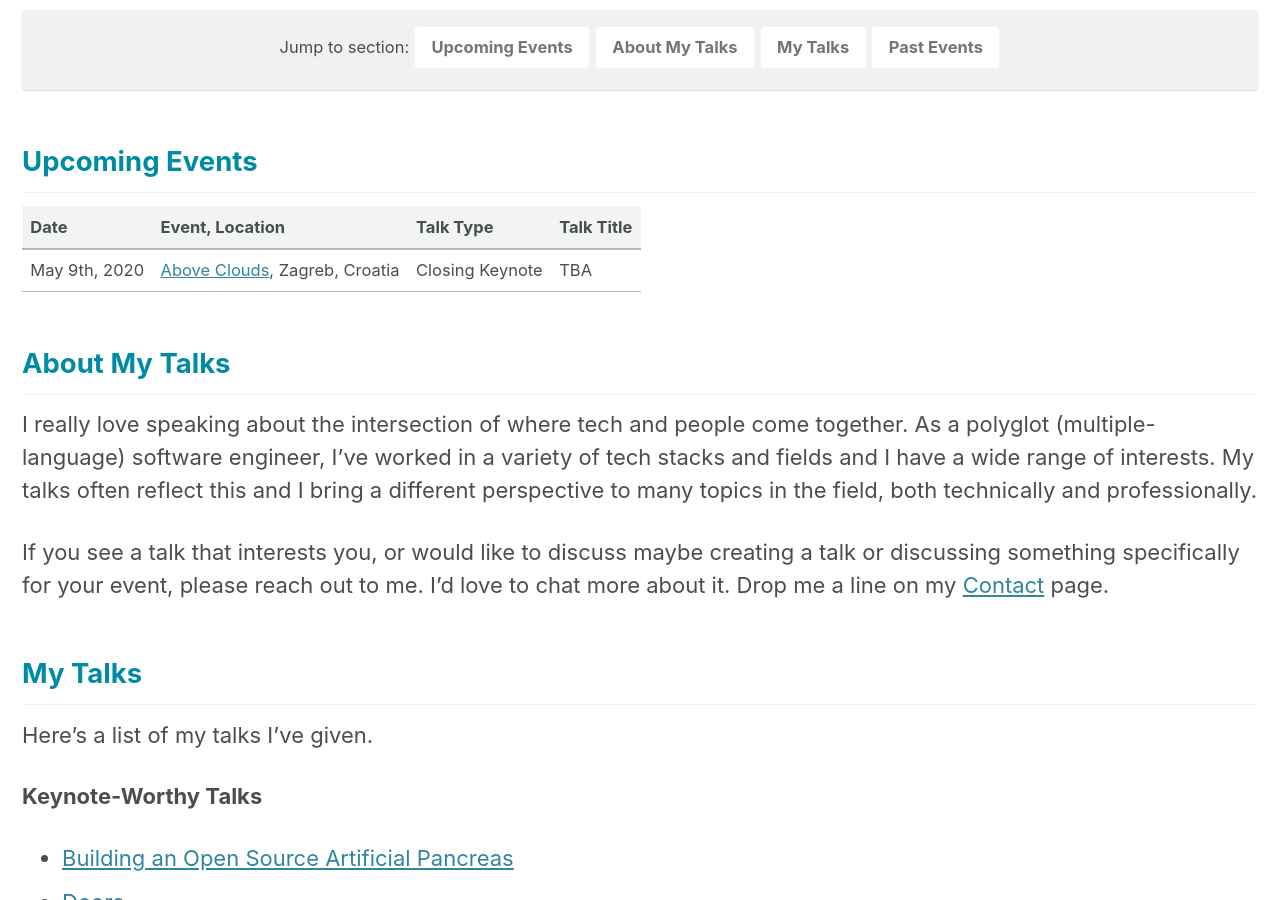
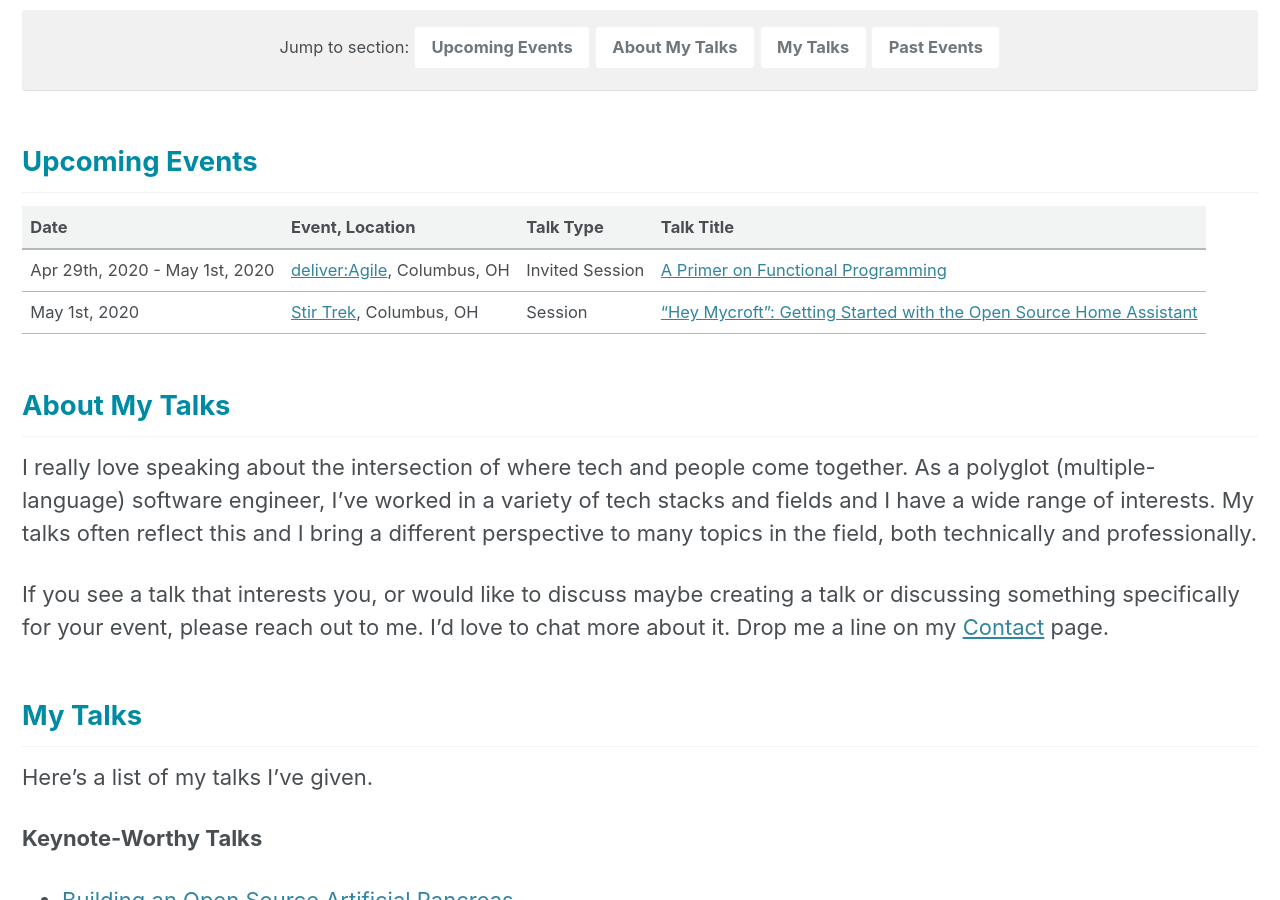
Before and after one commit to geekygirlsarah/geekygirlsarah.com, a Jekyll site: the page built from _pages/speaking.md, in a window 1280 px wide and 900 px high, scrolled down 468 px. Built offline with Jekyll 4.4.1, drawn with Linux system fonts in a browser that asks for light colours; cached includes are drawn as plain includes; nearby versions of some CDN libraries; comment, search, counter and statistics services are not loaded; some of the changed text lies outside the part shown.

Commit message:
Talks: add Stir Trek, deliver:Agile, remove Above Clouds

```diff
--- a/_data/conftalks.yml
+++ b/_data/conftalks.yml
@@ -557,7 +557,7 @@
   event_end_date: 2019-02-01
   talk_date: 2019-02-01
   talk_type: Session
-  talk_title: Hey Mycroft
+  talk_title: "\"Hey Mycroft\": Getting Started with the Open Source Home Assistant"
   talk_room: Room 4
   talk_time: 13:40
   event_url: https://ndc-london.com/
@@ -778,15 +778,39 @@
   talk_time: 2:45pm
   event_url: https://www.codemash.org/
   talk_url: /speaking/building-an-open-source-artificial-pancreas/
+#-
+#  event_name: Above Clouds
+#  event_location: Zagreb, Croatia
+#  event_start_date: 2020-05-09
+#  event_end_date: 2020-05-09
+#  talk_date: 2020-05-09
+#  talk_type: Closing Keynote
+#  talk_title: TBA
+#  talk_room: TBA
+#  talk_time: TBA
+#  event_url: https://www.abovecloudsconf.com/
+#  talk_url:
 -
-  event_name: Above Clouds
-  event_location: Zagreb, Croatia
-  event_start_date: 2020-05-09
-  event_end_date: 2020-05-09
-  talk_date: 2020-05-09
-  talk_type: Closing Keynote
-  talk_title: TBA
-  talk_room: TBA
-  talk_time: TBA
-  event_url: https://www.abovecloudsconf.com/
-  talk_url:
+  event_name: "deliver:Agile"
+  event_location: Columbus, OH
+  event_start_date: 2020-04-29
+  event_end_date: 2020-05-01
+  talk_date: 2020-04-29
+  talk_type: Invited Session
+  talk_title: "A Primer on Functional Programming"
+  talk_room:
+  talk_time:
+  event_url: https://www.agilealliance.org/deliveragile-2020/
+  talk_url: /speaking/a-primer-on-functional-programming/
+-
+  event_name: Stir Trek
+  event_location: Columbus, OH
+  event_start_date: 2020-05-01
+  event_end_date: 2020-05-01
+  talk_date: 2020-05-01
+  talk_type: Session
+  talk_title: "\"Hey Mycroft\": Getting Started with the Open Source Home Assistant"
+  talk_room:
+  talk_time:
+  event_url: https://stirtrek.com/
+  talk_url: /speaking/hey-mycroft-getting-started-with-the-open-source-home-assistant/
```
Also changed, not shown: Gemfile.lock (deleted).
